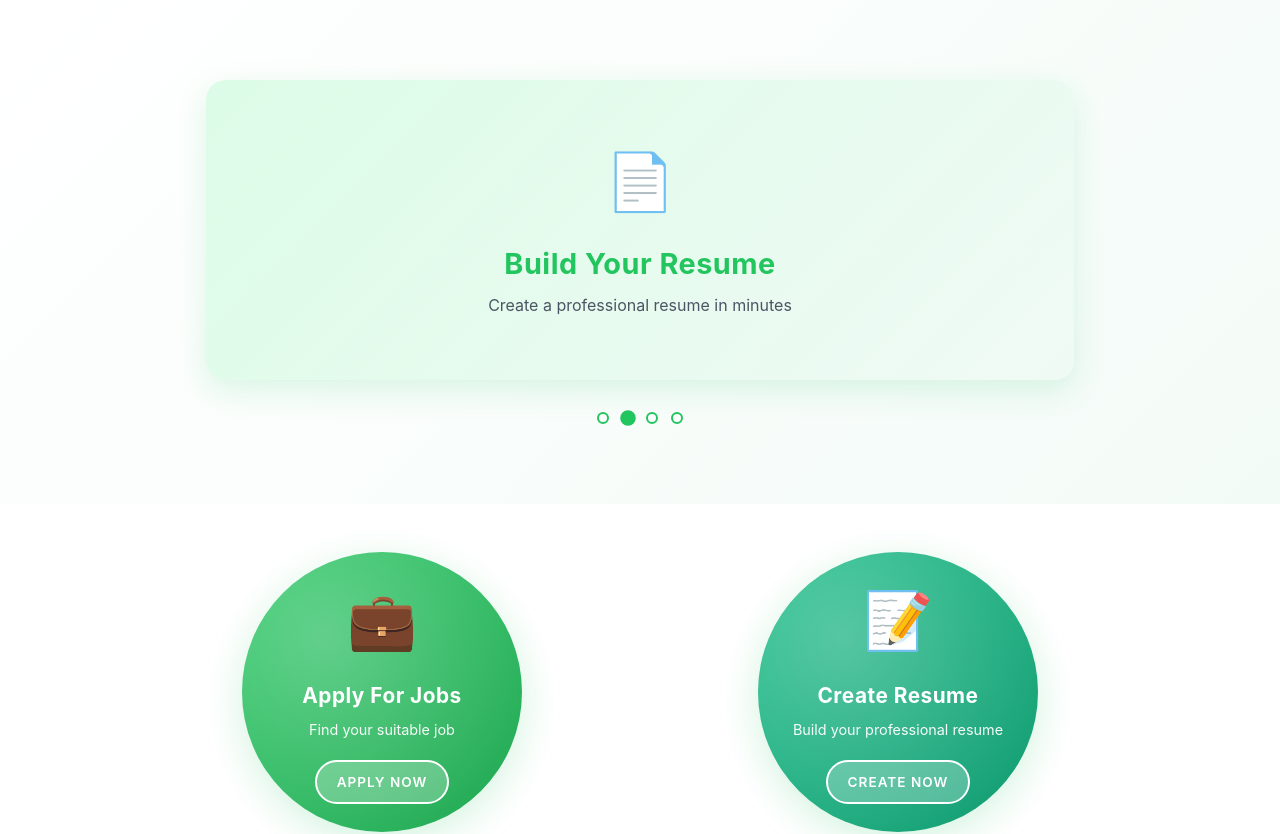
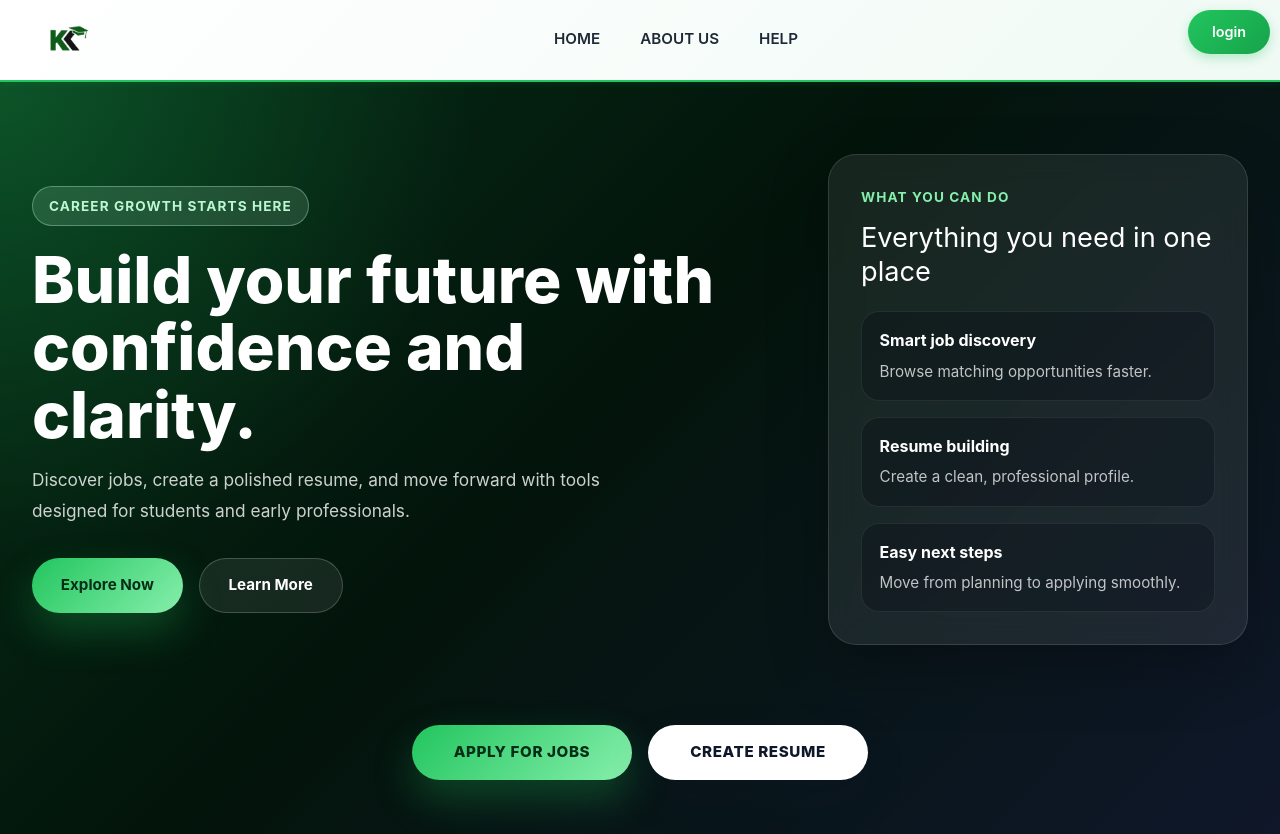
Before and after one commit to KareerKraft/Final_Project, a React app in the folder frontend/: page /explore in a window 1280 px wide. Shown: the top 834 px of the page. Built offline with nearby package versions, Linux system fonts and the light colour scheme; no server answers; the HTML template or start-up script is replaced by a standard one.

Commit message:
updated explore ui and and page navigation

```diff
--- a/frontend/src/App.jsx
+++ b/frontend/src/App.jsx
@@ -16,7 +16,7 @@ import Applicants from './components/admin/Applicants'
 import ProtectedRoute from './components/admin/ProtectedRoute'
 import useGetAppliedJobs from './hooks/useGetAppliedJob'
 import Intro from "./landing/pages/Intro";
-import Explore from "./landing/pages/Home";
+import Explore from "./landing/pages/Explore";
 import AboutUs from "./landing/pages/AboutUs";
 import Help from "./landing/pages/Help";
 import RoleSelect from "./pages/RoleSelect";
@@ -34,7 +34,11 @@ const appRouter = createBrowserRouter([
   },
   {
     path: '/explore',
-    element: <Explore />
+    element: (
+      <LandingLayout>
+        <Explore />
+      </LandingLayout>
+    )
   },
   {
     path: '/aboutus',
--- a/frontend/src/landing/pages/Explore.jsx
+++ b/frontend/src/landing/pages/Explore.jsx
@@ -1,34 +1,74 @@
 import { useNavigate } from "react-router-dom";
-import '../styles/Header.css';
+import "../styles/Explore.css";
 
 export default function Explore() {
   const navigate = useNavigate();
 
   return (
-    <div className="min-h-screen bg-gradient-to-br from-green-600 via-black to-green-800 text-white flex flex-col items-center justify-center text-center">
-      <header className="header">
-        <div className="header-content">
-          <button className="header-btn" onClick={() => navigate('/aboutus')}>ABOUT US</button>
-          <button className="header-btn" onClick={() => navigate('/help')}>HELP</button>
+    <main className="explore-page">
+      <section className="explore-hero">
+        <div className="explore-copy">
+          <span className="explore-tag">Career Growth Starts Here</span>
+          <h1 className="explore-title">Build your future with confidence and clarity.</h1>
+          <p className="explore-description">
+            Discover jobs, create a polished resume, and move forward with tools
+            designed for students and early professionals.
+          </p>
+
+          <div className="explore-actions">
+            <button
+              onClick={() => navigate("/role")}
+              className="explore-primary-btn"
+            >
+              Explore Now
+            </button>
+            <button
+              onClick={() => navigate("/aboutus")}
+              className="explore-secondary-btn"
+            >
+              Learn More
+            </button>
+          </div>
         </div>
-      </header>
 
-      <h1 className="text-5xl font-bold mb-6">
-        Build Your Career With Confidence
-      </h1>
+        <div className="explore-panel">
+          <div className="explore-panel-card">
+            <p className="explore-panel-label">What you can do</p>
+            <h2>Everything you need in one place</h2>
+            <div className="explore-feature-list">
+              <div className="explore-feature-item">
+                <strong>Smart job discovery</strong>
+                <span>Browse matching opportunities faster.</span>
+              </div>
+              <div className="explore-feature-item">
+                <strong>Resume building</strong>
+                <span>Create a clean, professional profile.</span>
+              </div>
+              <div className="explore-feature-item">
+                <strong>Easy next steps</strong>
+                <span>Move from planning to applying smoothly.</span>
+              </div>
+            </div>
+          </div>
+        </div>
+      </section>
 
-      <p className="max-w-xl mb-8 opacity-80">
-        Apply for jobs seamlessly or build professional resumes.
-        KareerKraft connects students and recruiters efficiently.
-      </p>
-
-      <button
-        onClick={() => navigate("/role")}
-        className="bg-white text-black px-8 py-3 rounded-full font-semibold"
-      >
-        Explore
-      </button>
-
-    </div>
+      <section className="explore-bottom-actions">
+        <button
+          className="explore-bottom-btn explore-bottom-btn-primary"
+          onClick={() => navigate("/login")}
+        >
+          APPLY FOR JOBS
+        </button>
+        <button
+          className="explore-bottom-btn explore-bottom-btn-secondary"
+          onClick={() => {
+            window.location.href = "https://resume-portal-final.vercel.app/";
+          }}
+        >
+          CREATE RESUME
+        </button>
+      </section>
+    </main>
   );
 }
--- /dev/null
+++ b/frontend/src/landing/styles/Explore.css
@@ -0,0 +1,217 @@
+.explore-page {
+  min-height: calc(100vh - 82px);
+  background:
+    radial-gradient(circle at top left, rgba(34, 197, 94, 0.25), transparent 32%),
+    linear-gradient(135deg, #052e16 0%, #03140b 45%, #0f172a 100%);
+  color: #ffffff;
+}
+
+.explore-hero {
+  max-width: 1280px;
+  margin: 0 auto;
+  padding: 4.5rem 2rem 5rem;
+  display: grid;
+  grid-template-columns: minmax(0, 1.2fr) minmax(320px, 0.8fr);
+  gap: 2.5rem;
+  align-items: center;
+}
+
+.explore-copy {
+  max-width: 700px;
+}
+
+.explore-tag {
+  display: inline-block;
+  padding: 0.55rem 1rem;
+  border-radius: 999px;
+  background: rgba(187, 247, 208, 0.14);
+  border: 1px solid rgba(187, 247, 208, 0.35);
+  color: #bbf7d0;
+  font-size: 0.85rem;
+  font-weight: 700;
+  letter-spacing: 0.08em;
+  text-transform: uppercase;
+}
+
+.explore-title {
+  margin: 1.25rem 0 1rem;
+  font-size: clamp(2.8rem, 5vw, 4.8rem);
+  line-height: 1.05;
+  font-weight: 800;
+}
+
+.explore-description {
+  max-width: 620px;
+  margin: 0;
+  color: rgba(255, 255, 255, 0.8);
+  font-size: 1.08rem;
+  line-height: 1.8;
+}
+
+.explore-actions {
+  display: flex;
+  flex-wrap: wrap;
+  gap: 1rem;
+  margin-top: 2rem;
+}
+
+.explore-primary-btn,
+.explore-secondary-btn {
+  border: none;
+  border-radius: 999px;
+  padding: 0.95rem 1.8rem;
+  font-size: 0.95rem;
+  font-weight: 700;
+  cursor: pointer;
+  transition: transform 0.2s ease, box-shadow 0.2s ease, background 0.2s ease;
+}
+
+.explore-primary-btn {
+  background: linear-gradient(135deg, #22c55e 0%, #86efac 100%);
+  color: #052e16;
+  box-shadow: 0 18px 40px rgba(34, 197, 94, 0.28);
+}
+
+.explore-secondary-btn {
+  background: rgba(255, 255, 255, 0.08);
+  color: #ffffff;
+  border: 1px solid rgba(255, 255, 255, 0.2);
+}
+
+.explore-primary-btn:hover,
+.explore-secondary-btn:hover {
+  transform: translateY(-2px);
+}
+
+.explore-panel {
+  display: flex;
+  justify-content: flex-end;
+}
+
+.explore-panel-card {
+  width: 100%;
+  max-width: 420px;
+  padding: 2rem;
+  border-radius: 28px;
+  background: rgba(255, 255, 255, 0.08);
+  border: 1px solid rgba(255, 255, 255, 0.12);
+  backdrop-filter: blur(14px);
+  box-shadow: 0 24px 60px rgba(0, 0, 0, 0.25);
+}
+
+.explore-panel-card h2 {
+  margin: 0 0 1.4rem;
+  font-size: 1.7rem;
+  line-height: 1.25;
+}
+
+.explore-panel-label {
+  margin: 0 0 0.85rem;
+  color: #86efac;
+  font-size: 0.85rem;
+  font-weight: 700;
+  letter-spacing: 0.08em;
+  text-transform: uppercase;
+}
+
+.explore-feature-list {
+  display: grid;
+  gap: 1rem;
+}
+
+.explore-feature-item {
+  padding: 1rem 1.1rem;
+  border-radius: 18px;
+  background: rgba(3, 7, 18, 0.26);
+  border: 1px solid rgba(255, 255, 255, 0.08);
+}
+
+.explore-feature-item strong {
+  display: block;
+  margin-bottom: 0.4rem;
+  font-size: 1rem;
+}
+
+.explore-feature-item span {
+  color: rgba(255, 255, 255, 0.74);
+  font-size: 0.95rem;
+  line-height: 1.6;
+}
+
+.explore-bottom-actions {
+  max-width: 1280px;
+  margin: 0 auto;
+  padding: 0 2rem 4rem;
+  display: flex;
+  flex-wrap: wrap;
+  gap: 1rem;
+  justify-content: center;
+}
+
+.explore-bottom-btn {
+  min-width: 220px;
+  border: none;
+  border-radius: 999px;
+  padding: 1rem 1.6rem;
+  font-size: 0.95rem;
+  font-weight: 800;
+  letter-spacing: 0.04em;
+  cursor: pointer;
+  transition: transform 0.2s ease, box-shadow 0.2s ease;
+}
+
+.explore-bottom-btn:hover {
+  transform: translateY(-2px);
+}
+
+.explore-bottom-btn-primary {
+  background: linear-gradient(135deg, #22c55e 0%, #86efac 100%);
+  color: #052e16;
+  box-shadow: 0 18px 40px rgba(34, 197, 94, 0.28);
+}
+
+.explore-bottom-btn-secondary {
+  background: #ffffff;
+  color: #0f172a;
+  box-shadow: 0 18px 40px rgba(15, 23, 42, 0.18);
+}
+
+@media (max-width: 900px) {
+  .explore-hero {
+    grid-template-columns: 1fr;
+    padding: 3rem 1.25rem 4rem;
+  }
+
+  .explore-panel {
+    justify-content: flex-start;
+  }
+}
+
+@media (max-width: 600px) {
+  .explore-title {
+    font-size: 2.5rem;
+  }
+
+  .explore-description {
+    font-size: 1rem;
+  }
+
+  .explore-panel-card {
+    padding: 1.4rem;
+    border-radius: 22px;
+  }
+
+  .explore-primary-btn,
+  .explore-secondary-btn {
+    width: 100%;
+    justify-content: center;
+  }
+
+  .explore-bottom-actions {
+    padding: 0 1.25rem 3rem;
+  }
+
+  .explore-bottom-btn {
+    width: 100%;
+  }
+}
```
